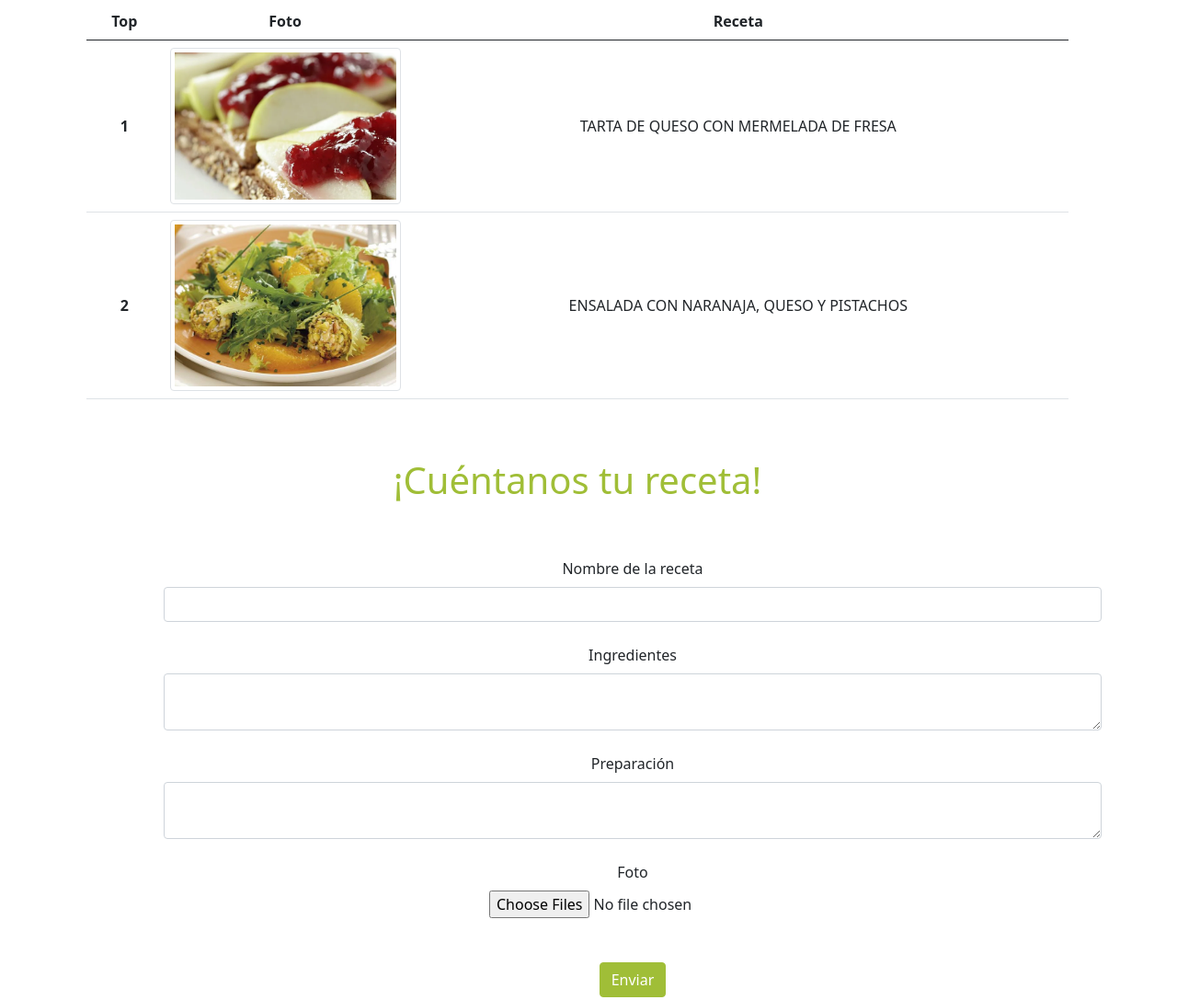
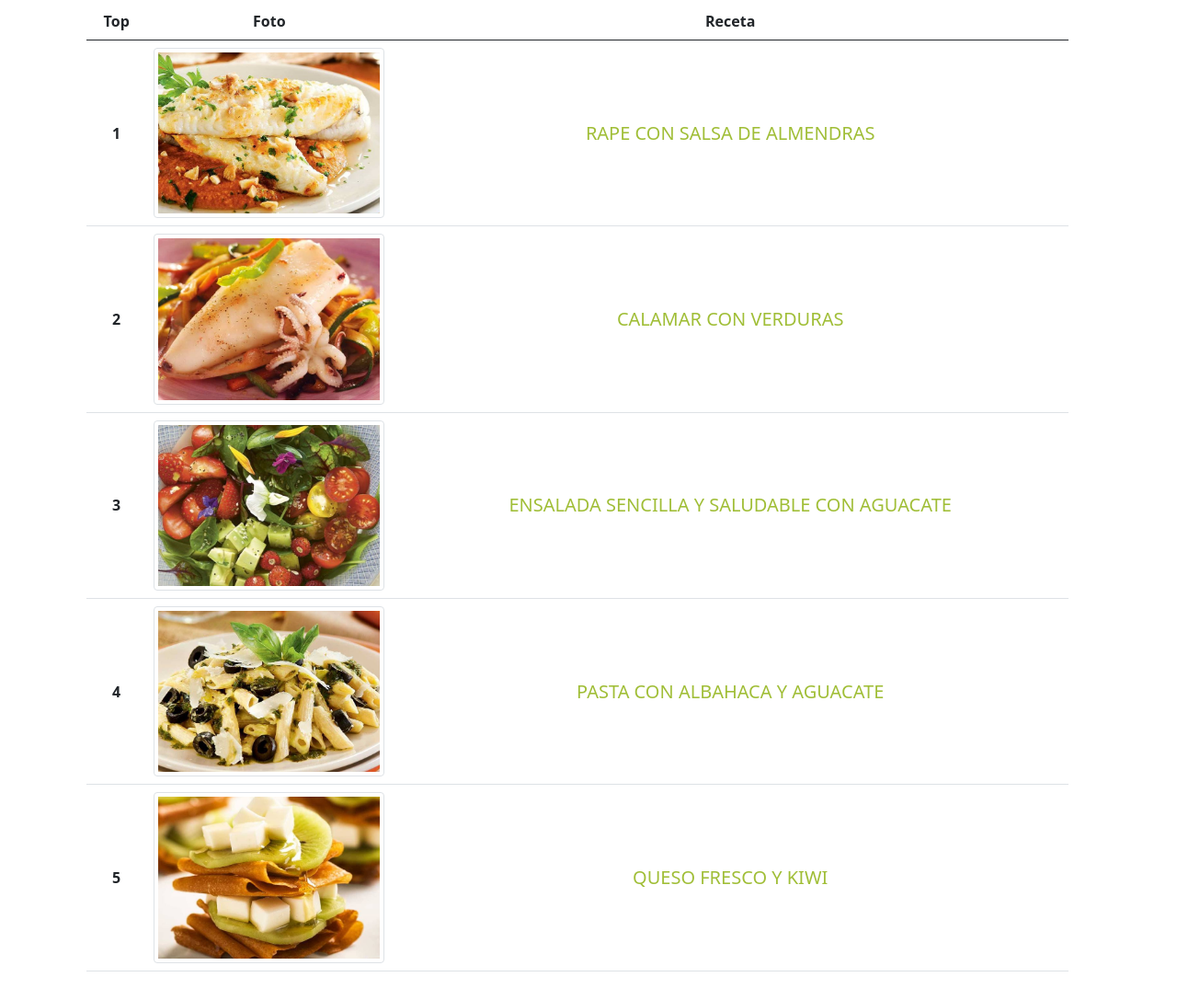
Before and after one commit to karinacoste/webdesign2, a plain HTML site: page index.html in a window 1280 px wide. Shown: the part 3038-4125 px from the top of the page at 92% size. Drawn offline with nearby package versions, Linux system fonts and the light colour scheme.

Commit message:
tabla imagenes

```diff
--- a/index.html
+++ b/index.html
@@ -544,6 +544,7 @@
     <div class="col">
       <h1 class="textoVerde">Ranking mejores recetas</h1>
     </div>
+
     <div class="row">
       <div class="col-12">
       <table class="table table-image">
@@ -559,9 +560,9 @@
           <tr>
             <th scope="row">1</th>
             <td class="w-25">
-              <img src="images/galery1.png" class="img-fluid img-thumbnail" alt="Sheep">
+              <img src="images/top1.png" class="img-fluid img-thumbnail" alt="Sheep">
             </td>
-            <td>TARTA DE QUESO CON MERMELADA DE FRESA</td>
+            <td>RAPE CON SALSA DE ALMENDRAS</td>
 
 
 
@@ -569,15 +570,47 @@
           <tr>
             <th scope="row">2</th>
             <td class="w-25">
-              <img src="images/receta1.png" class="img-fluid img-thumbnail" alt="Sheep">
+              <img src="images/top2.png" class="img-fluid img-thumbnail" alt="Sheep">
             </td>
-            <td>ENSALADA CON NARANAJA, QUESO Y PISTACHOS</td>
+            <td>CALAMAR CON VERDURAS</td>
+
+          </tr>
+          <tr>
+            <th scope="row">3</th>
+            <td class="w-25">
+              <img src="images/top3.png" class="img-fluid img-thumbnail" alt="Sheep">
+            </td>
+            <td>ENSALADA SENCILLA Y SALUDABLE CON AGUACATE</td>
+
+
+
+          </tr>
+          <tr>
+            <th scope="row">4</th>
+            <td class="w-25">
+              <img src="images/top4.png" class="img-fluid img-thumbnail" alt="Sheep">
+            </td>
+            <td>PASTA CON ALBAHACA Y AGUACATE</td>
+
+
+
+          </tr>
+
+          <tr>
+            <th scope="row">5</th>
+            <td class="w-25">
+              <img src="images/top5.png" class="img-fluid img-thumbnail" alt="Sheep">
+            </td>
+            <td>QUESO FRESCO Y KIWI</td>
+
+
 
           </tr>
         </tbody>
       </table>
       </div>
     </div>
+
 
 
   <!--FORMULARIO CONTACTO////////////////////////////////// -->
--- a/style/style.css
+++ b/style/style.css
@@ -53,3 +53,8 @@ color:white;
     td, th {
       vertical-align:middle;
     }
+    .table td{
+        color: #A0BE37;
+        font-size: 20px;
+
+    }
```
Also changed, not shown: images/Frame 2 (3).png (added), images/top1.png (added), images/top2.png (added), images/top3.png (added), images/top4.png (added), images/top5.png (added).
